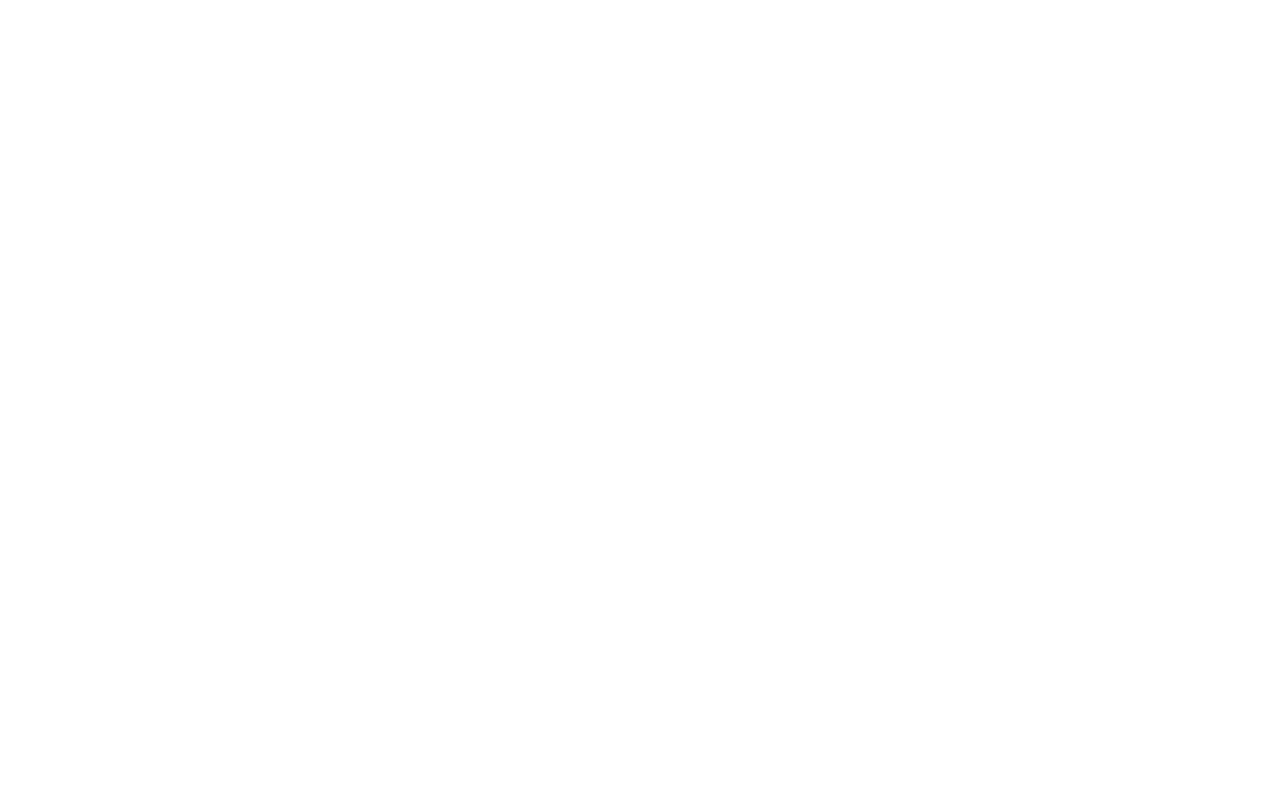
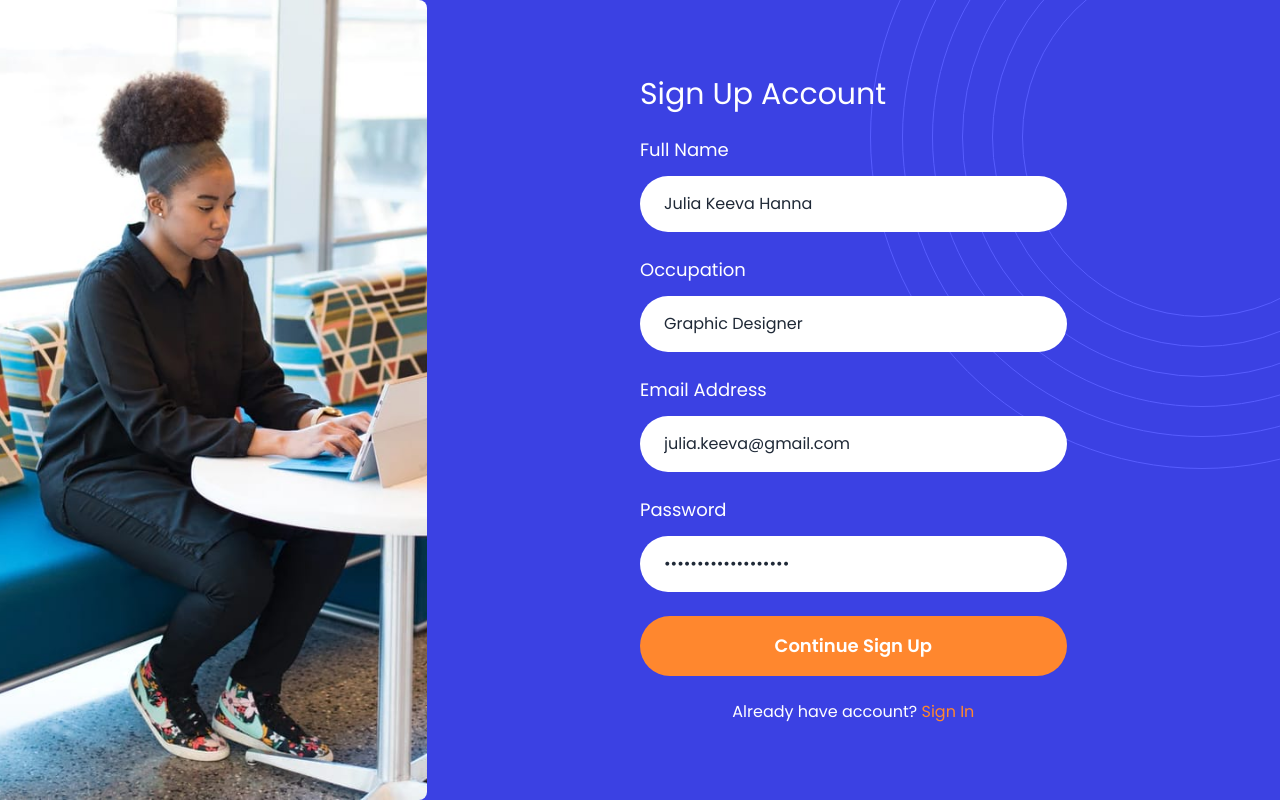
Before and after one commit to arari3s/startup, a Nuxt app: page /register in a window 1280 px wide. Before the commit this address had no page. Built offline with nearby package versions, Linux system fonts and the light colour scheme.

Commit message:
UPDATE: Update frontend page register

```diff
--- /dev/null
+++ b/pages/register.vue
@@ -0,0 +1,100 @@
+<template>
+  <div class="h-screen flex justify-center items-center">
+    <div
+      class="hidden md:block lg:w-1/3 bg-white h-full auth-background rounded-tr-lg rounded-br-lg"
+    ></div>
+    <div class="w-auto md:w-2/4 lg:w-2/3 flex justify-center items-center">
+      <div class="w-full lg:w-1/2 px-10 lg:px-0">
+        <h2 class="font-normal mb-6 text-3xl text-white">Sign Up Account</h2>
+        <div class="mb-6">
+          <div class="mb-4">
+            <label class="font-normal text-lg text-white block mb-3">
+              Full Name
+            </label>
+            <input
+              type="text"
+              class="auth-form focus:outline-none focus:bg-purple-hover focus:shadow-outline focus:border-purple-hover-stroke focus:text-gray-100"
+              placeholder="Write Your Name Here"
+              value="Julia Keeva Hanna"
+            />
+          </div>
+        </div>
+
+        <div class="mb-6">
+          <div class="mb-4">
+            <label class="font-normal text-lg text-white block mb-3">
+              Occupation
+            </label>
+            <input
+              type="text"
+              class="auth-form focus:outline-none focus:bg-purple-hover focus:shadow-outline focus:border-purple-hover-stroke focus:text-gray-100"
+              placeholder="Write your occupation here"
+              value="Graphic Designer"
+            />
+          </div>
+        </div>
+
+        <div class="mb-6">
+          <div class="mb-4">
+            <label class="font-normal text-lg text-white block mb-3">
+              Email Address
+            </label>
+            <input
+              type="email"
+              class="auth-form focus:outline-none focus:bg-purple-hover focus:shadow-outline focus:border-purple-hover-stroke focus:text-gray-100"
+              placeholder="Write your email address here"
+              value="julia.keeva@gmail.com"
+            />
+          </div>
+        </div>
+
+        <div class="mb-6">
+          <div class="mb-4">
+            <label class="font-normal text-lg text-white block mb-3">
+              Password
+            </label>
+            <input
+              type="password"
+              class="auth-form focus:outline-none focus:bg-purple-hover focus:shadow-outline focus:border-purple-hover-stroke focus:text-gray-100"
+              placeholder="Type your password here"
+              value="nasigorenglimaribbu"
+            />
+          </div>
+        </div>
+
+        <div class="mb-6">
+          <div class="mb-4">
+            <button
+              @click="$router.push({ path: '/upload' })"
+              class="block w-full bg-orange-button hover:bg-green-button text-white font-semibold px-6 py-4 text-lg rounded-full"
+            >
+              Continue Sign Up
+            </button>
+          </div>
+        </div>
+        <div class="text-center">
+          <p class="text-white text-md">
+            Already have account?
+            <nuxt-link to="/login" class="no-underline text-orange-button">
+              Sign In
+            </nuxt-link>
+          </p>
+        </div>
+      </div>
+    </div>
+  </div>
+</template>
+
+<script>
+export default {
+  layout: 'auth',
+}
+</script>
+
+<style scoped>
+.auth-background {
+  background-image: url('/sign-up-background.jpg');
+  background-position: center;
+  background-size: cover;
+}
+</style>
```
